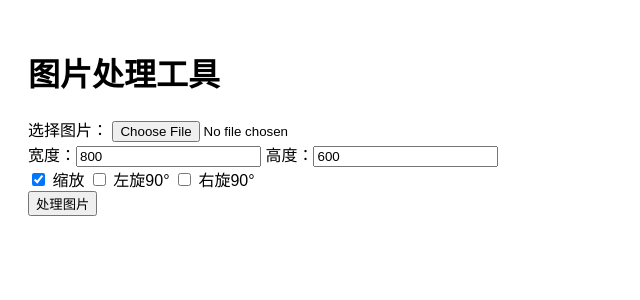
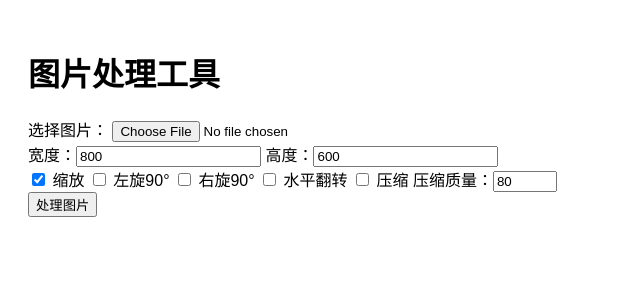
Before and after one commit to dawnqi12-cyber/my_toolkit, a Flask app: page / in a window 1280 px wide. Shown: the top 300 px of the page, without its empty margins (0-640 px from the left). Run offline with Flask 3, Linux system fonts and the light colour scheme.

Commit message:
新增功能：压缩图片

```diff
--- a/src/my_toolkit/web/app.py
+++ b/src/my_toolkit/web/app.py
@@ -67,17 +67,27 @@ def process_image_api():
         else:
             print("⚠️  未启用缩放功能")
 
-        # 新增：处理旋转参数
+        # 新增：处理旋转参数和翻转参数
         if request.form.get('rotate_left') == 'true':
             operations['rotate_left'] = True
             print("🔄 启用左旋90°")
         if request.form.get('rotate_right') == 'true':
             operations['rotate_right'] = True
             print("🔄 启用右旋90°")
+        if request.form.get('flip_horizontal') == 'true':
+            operations['flip_horizontal'] = True
+            print("🔄 启用翻转°")
+
+        # 新增：处理压缩参数
+        if request.form.get('compress') == 'true':
+            quality = int(request.form.get('quality', 80))
+            operations['compress'] = {'quality': quality}
+            print(f"🗜️ 启用压缩，质量: {quality}")
 
         print(f"⚙️  最终操作参数: {operations}")
+
         # 5. 处理图片
-        output_filename = f"processed_{file_id}{file_ext}"
+        output_filename = f"processed_{file_id}.jpg"
         output_path = Path('static/processed') / output_filename
 
         # ========== 添加验证代码：记录处理前文件信息 ==========
--- a/src/my_toolkit/web/templates/index.html
+++ b/src/my_toolkit/web/templates/index.html
@@ -11,8 +11,6 @@
 </head>
 <body>
     <h1>图片处理工具</h1>
-
-    <!-- 关键修改1：移除form标签的action和方法，由JS处理 -->
     <form id="upload-form">
         <div>
             <label>选择图片：
@@ -27,6 +25,9 @@
             <label><input type="checkbox" id="resize" checked> 缩放</label>
             <label><input type="checkbox" id="rotate_left"> 左旋90°</label>
             <label><input type="checkbox" id="rotate_right"> 右旋90°</label>
+            <label><input type="checkbox" id="flip_horizontal"> 水平翻转</label>  <!-- 添加翻转复选框 -->
+            <label><input type="checkbox" id="compress"> 压缩</label>
+            <label>压缩质量：<input type="number" name="quality" value="80" min="0" max="100"></label>
         </div>
         <button type="button" id="process-btn">处理图片</button>
     </form>
@@ -64,6 +65,13 @@
             if (document.getElementById("rotate_right").checked) {
                 formData.append("rotate_right", "true");
             }
+            if (document.getElementById("flip_horizontal").checked) {  // 添加翻转参数
+                formData.append("flip_horizontal", "true");
+            }
+            if(document.getElementById("compress").checked) {
+                formData.append("compress", "true");
+                formData.append("quality", document.querySelector("input[name='quality']").value);
+            }
 
             try {
                 const response = await fetch("/process", {
```
Also changed, not shown: src/my_toolkit/core/image_processor.py (+15 -2 lines), static/processed/processed_3551dd09b0764c9aa7f0b1fe1e021aa9.png (deleted), static/processed/processed_4f92d3768def4c4abb6860c21a82df22.png (deleted), static/processed/processed_547657dc4215469ba83e7d97030a77fa.png (deleted).
